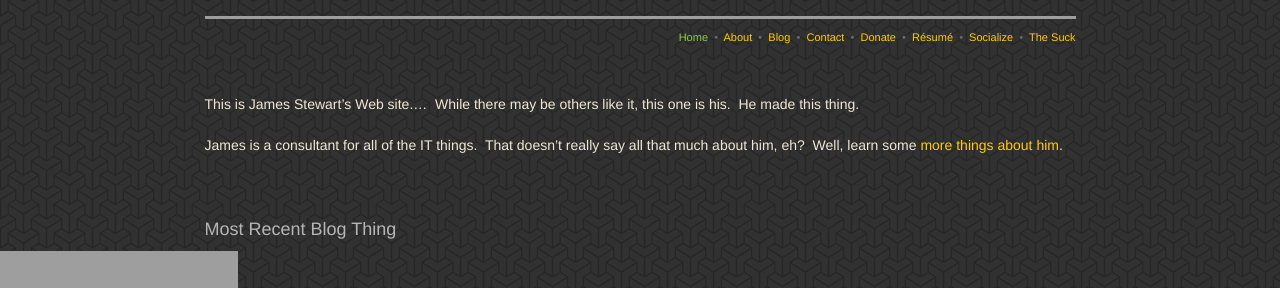
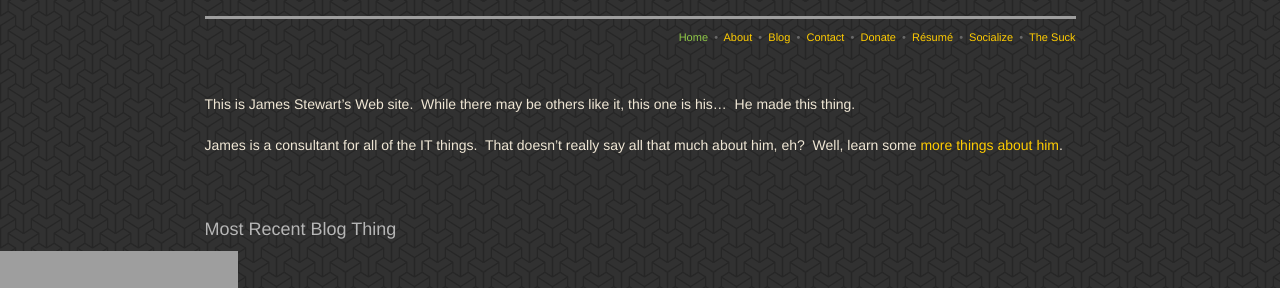
Before and after one commit to jwds1978/jwds1978.github.io, a Jekyll site: the page built from index.md, in a window 1280 px wide and 900 px high. Shown: the part 177-465 px from the top of the window. Built offline with Jekyll 4.4.1, drawn with Linux system fonts in a browser that asks for light colours; nearby versions of some CDN libraries; some web fonts are replaced; our own code applies the rules of GitHub Pages for plain Markdown files; comment, search, counter and statistics services are not loaded.

Commit message:
Grammar.

```diff
--- a/index.md
+++ b/index.md
@@ -37,7 +37,7 @@
 <!--/email_off-->
 <!--/sse-->
 
-This is James Stewart's Web site.&hellip;&nbsp; While there may be others like it, this one is his.&nbsp; He made this thing.
+This is James Stewart's Web site.&nbsp; While there may be others like it, this one is his&hellip;&nbsp; He made this thing.
 
 James is a consultant for all of the IT things.&nbsp; That doesn't really say all that much about him, eh?&nbsp; Well, learn some <a href="{{ site.url }}/about" rel="me" title="">more things about him</a>.
 
```
